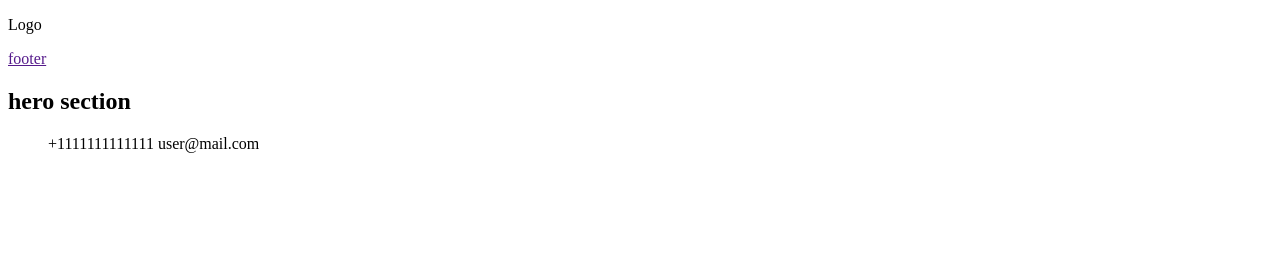
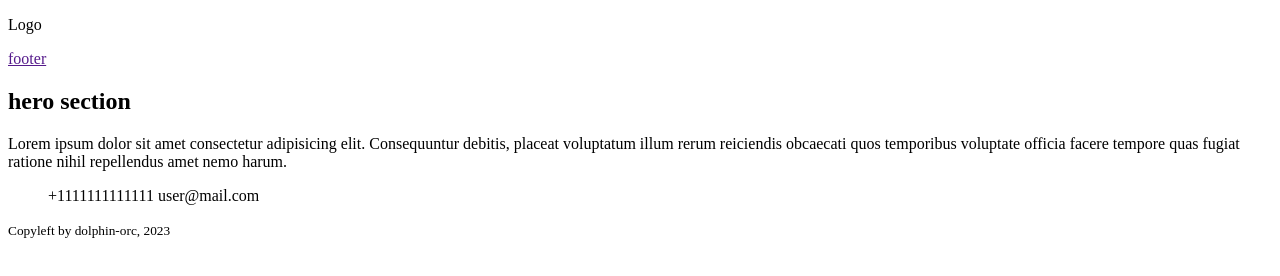
Before and after one commit to orca-vr/colaba-test1, a plain HTML site: page index.html in a window 1280 px wide. Drawn offline with Linux system fonts and the light colour scheme.

Commit message:
upd html

```diff
--- a/index.html
+++ b/index.html
@@ -18,6 +18,7 @@
    <main>
       <section>
          <h1>hero section</h1>
+         <p>Lorem ipsum dolor sit amet consectetur adipisicing elit. Consequuntur debitis, placeat voluptatum illum rerum reiciendis obcaecati quos temporibus voluptate officia facere tempore quas fugiat ratione nihil repellendus amet nemo harum.</p>
       </section>
    </main>
    <footer>
@@ -25,6 +26,7 @@
          <l1><a href="tel:+1111111111111"></a>+1111111111111</l1>
          <l1><a href="mailto:user@mail.com"></a>user@mail.com</l1>
       </ul>
+      <small>Copyleft by dolphin-orc, 2023</small>
    </footer>
 </body>
 
```
